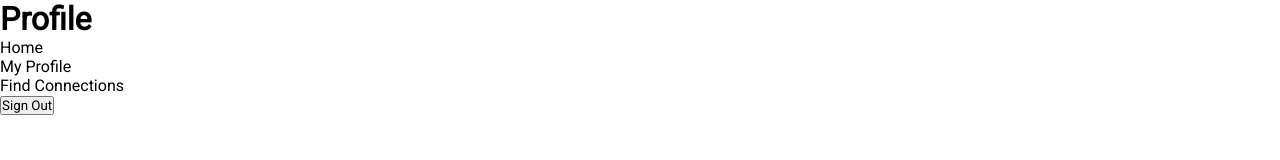
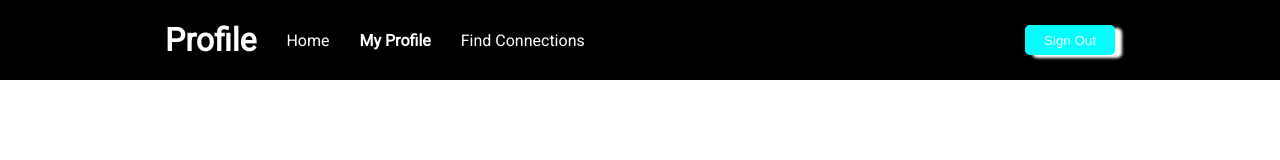
Before and after one commit to Rassimbm/profile_page, a plain HTML site: page index.html in a window 1280 px wide. Drawn offline with Linux system fonts and the light colour scheme; a web font is replaced by a local one.

Commit message:
updated index and style-sheet

```diff
--- a/index.html
+++ b/index.html
@@ -11,16 +11,16 @@
 </head>
 <body>
     <div class="home-page">
-        <div class="head-nav">
+        <div class="top">
             <div class="nav-links">
                 <h1>Profile</h1>
                 <ul>
                     <li>Home</li>
-                    <li id="My-Profile">My Profile</li>
+                    <li id="prof-link">My Profile</li>
                     <li>Find Connections</li>
                 </ul>
+                <button>Sign Out</button>
             </div>
-            <button>Sign Out</button>
         </div>
     </div>
 </body>
--- a/style.css
+++ b/style.css
@@ -1,7 +1,52 @@
 * {
     margin: 0px;
     padding: 0px;
+}
+
+.home-page {
     font-family: 'Martian Mono', monospace;
     font-family: 'Mooli', sans-serif;
     font-family: 'Roboto', sans-serif;
 }
+
+.top {
+    height: 80px;
+    display: flex;
+    align-items: center;
+    justify-content: space-around;
+    background-color: black;
+    color: white;
+
+}
+
+.nav-links {
+    width: 950px;
+    display: flex;
+    align-items: center;
+    justify-content: space-around;
+}
+.nav-links ul {
+    display: flex;
+    align-items: center;
+    flex: 1;
+    justify-content:flex-start;
+    list-style-type: none;
+}
+
+.nav-links li {
+    padding-left: 30px;
+}
+
+.nav-links #prof-link {
+    font-weight: bolder;
+}
+
+.nav-links button {
+    width: 90px;
+    height: 30px;
+    background-color: aqua;
+    color: white;
+    border: 5px;
+    border-radius: 5px;
+    box-shadow: 7px 3px 3px white;
+}
```
